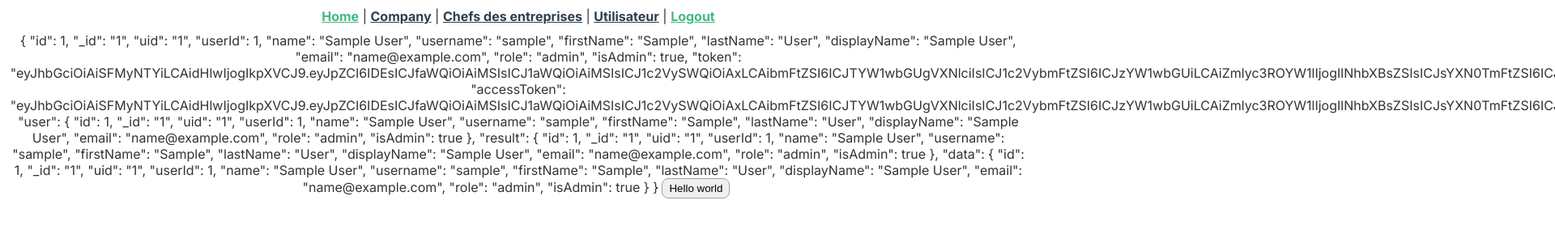
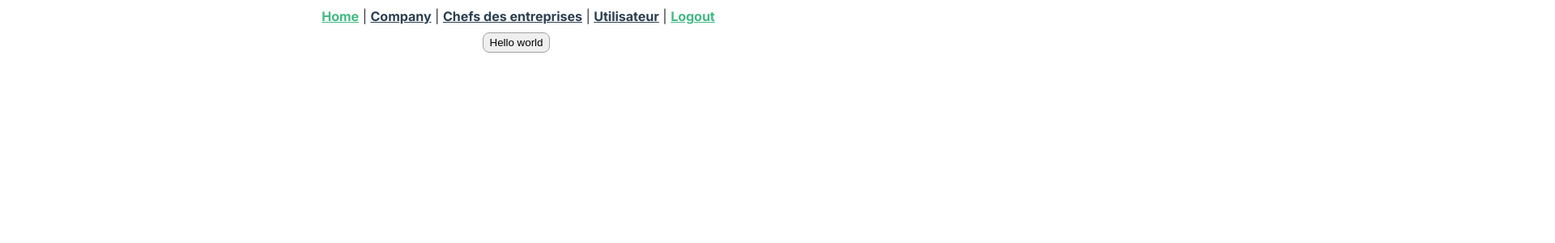
Before and after one commit to Jean-Lionel/bst_solution_ui, a Vue app: page / in a window 1280 px wide. Shown: the top 300 px of the page at 81% size, 1920 px wide, since content can reach past the window. Built offline with nearby package versions, Linux system fonts and the light colour scheme; sample sign-in values are in the browser's storage; what vue-sweetalert2 would draw is missing.

Commit message:
remove unsed font

```diff
--- a/package.json
+++ b/package.json
@@ -7,11 +7,6 @@
     "build": "vue-cli-service build"
   },
   "dependencies": {
-    "@fortawesome/fontawesome-free": "^6.2.0",
-    "@fortawesome/fontawesome-svg-core": "^6.2.0",
-    "@fortawesome/free-brands-svg-icons": "^6.2.0",
-    "@fortawesome/free-regular-svg-icons": "^6.2.0",
-    "@fortawesome/free-solid-svg-icons": "^6.2.0",
     "@mdi/font": "^7.0.96",
     "axios": "^1.1.3",
     "core-js": "^3.6.5",
--- a/src/components/users/AddUser.vue
+++ b/src/components/users/AddUser.vue
@@ -80,7 +80,6 @@ export default {
         saveUser() {
             this.postData("users", this.form)
                 .then((response) =>{
-
                     if(response.data.success){
                         this.form = {}
 
--- a/src/views/Home.vue
+++ b/src/views/Home.vue
@@ -1,6 +1,5 @@
 <template>
   <div class="home">
-  {{ $store.state.user }}
   <alert-component/>
 
   </div>
```
Also changed, not shown: 1 other file (tests, documents, lock files or other folders).
